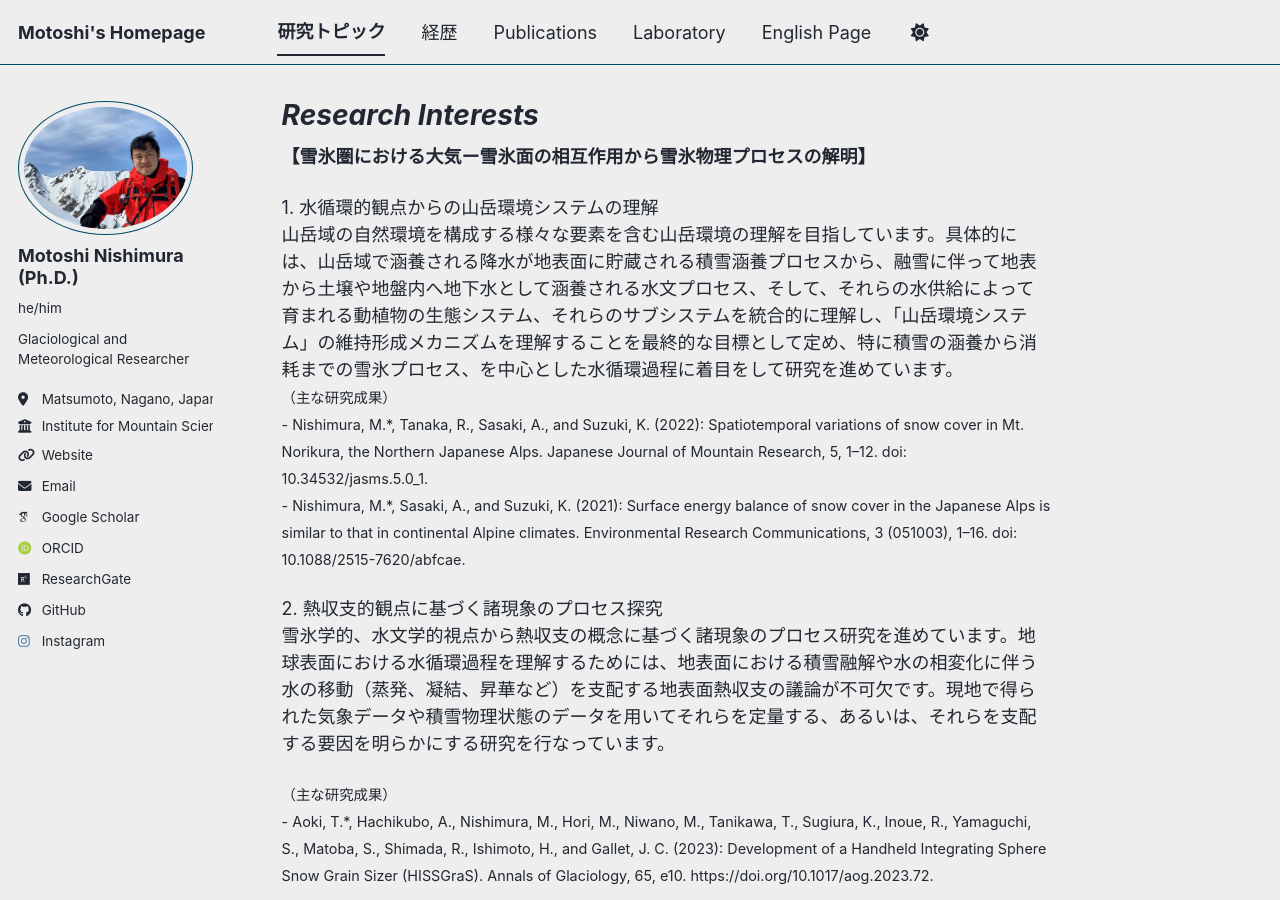
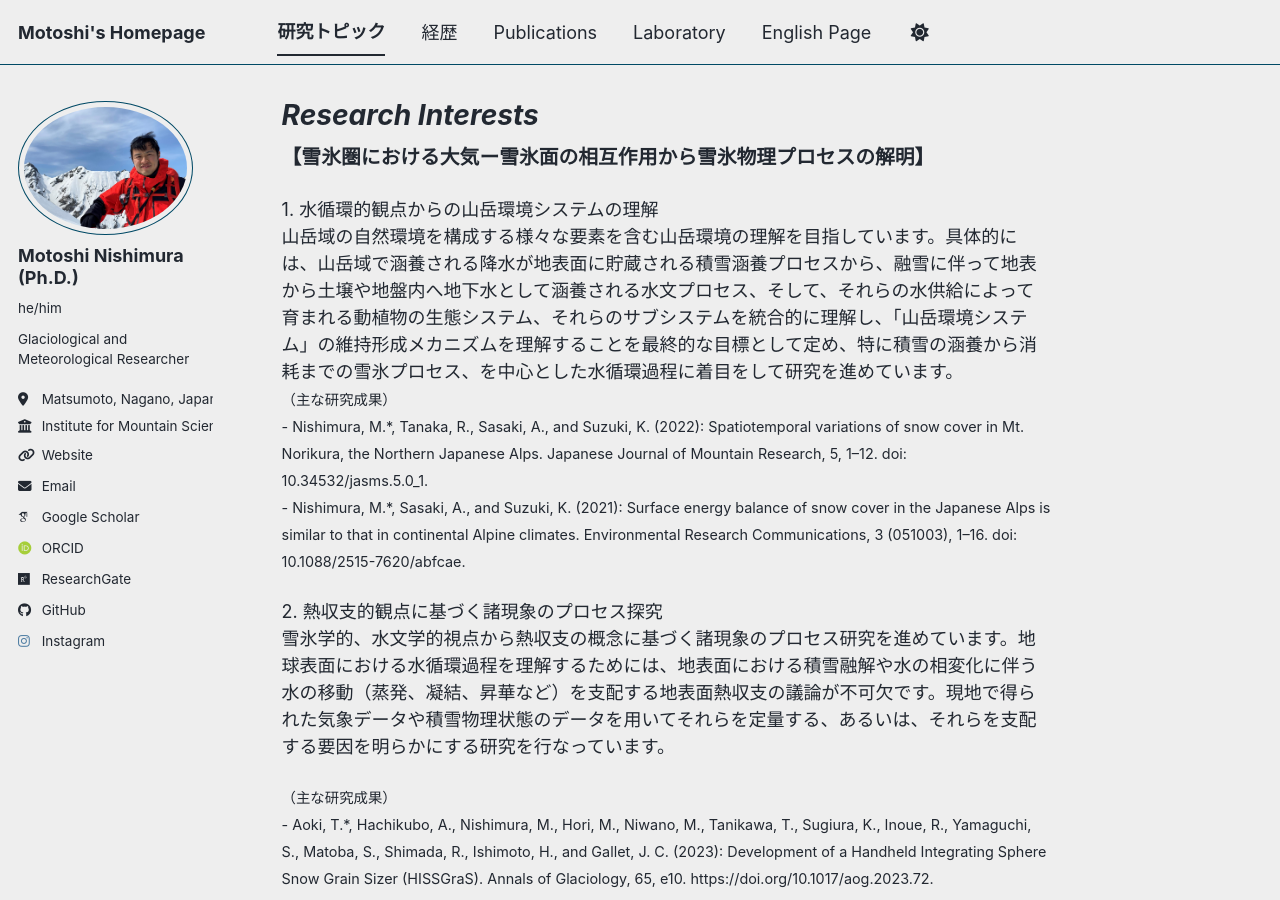
Before and after one commit to MotoshiNishimura/MotoshiNishimura.github.io, a Jekyll site: the page built from _pages/interest.md, in a window 1280 px wide and 900 px high. Built offline with Jekyll 4.4.1, drawn with Linux system fonts in a browser that asks for light colours; some web fonts are replaced; a script bundle is joined from its source files by our own code; library files that are not in the unit come from our copies.

Commit message:
Update interest.md

```diff
--- a/_pages/interest.md
+++ b/_pages/interest.md
@@ -3,8 +3,9 @@ permalink: /interest/
 title: "*Research Interests*"
 author_profile: true
 ---
-
+ <span style="font-size: 1.1em;">
 __【雪氷圏における大気ー雪氷面の相互作用から雪氷物理プロセスの解明】__
+ </span>
 <p>
 1. 水循環的観点からの山岳環境システムの理解<br>
 山岳域の自然環境を構成する様々な要素を含む山岳環境の理解を目指しています。具体的には、山岳域で涵養される降水が地表面に貯蔵される積雪涵養プロセスから、融雪に伴って地表から土壌や地盤内へ地下水として涵養される水文プロセス、そして、それらの水供給によって育まれる動植物の生態システム、それらのサブシステムを統合的に理解し、「山岳環境システム」の維持形成メカニズムを理解することを最終的な目標として定め、特に積雪の涵養から消耗までの雪氷プロセス、を中心とした水循環過程に着目をして研究を進めています。
```
